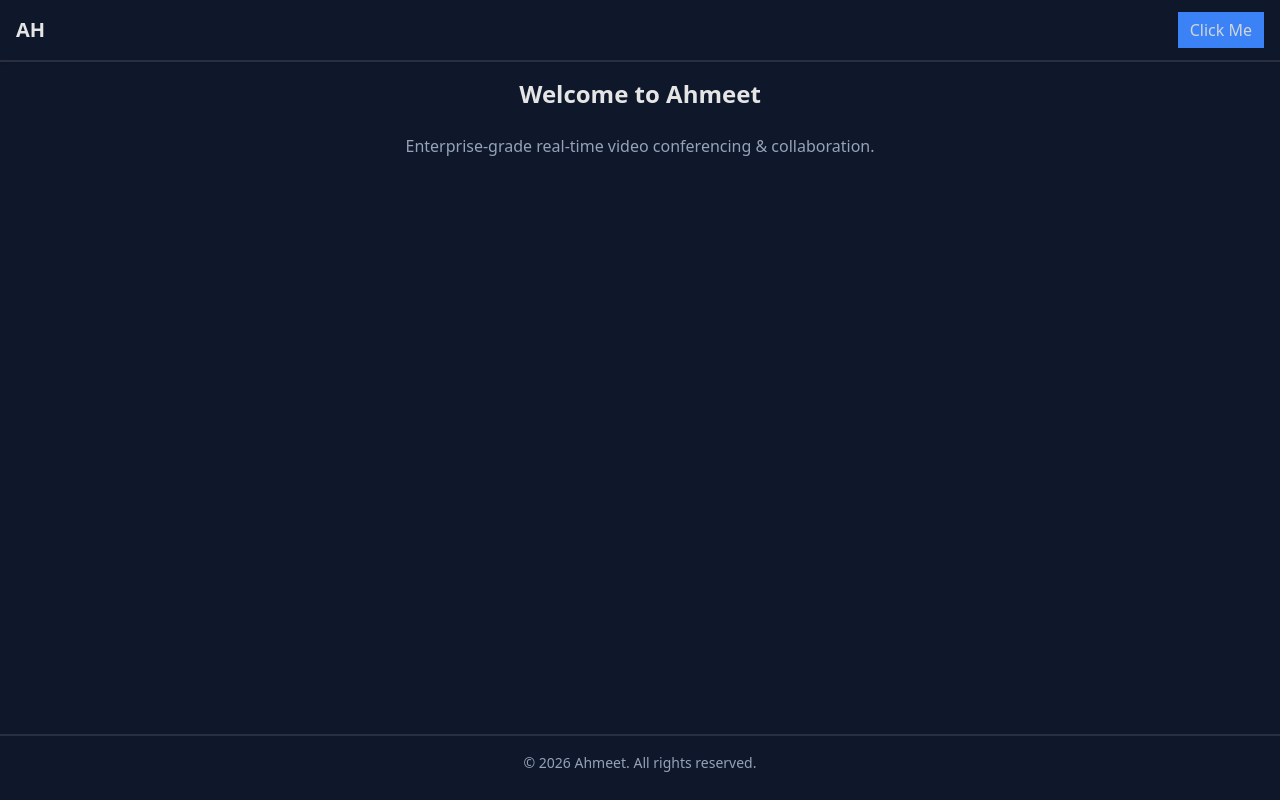
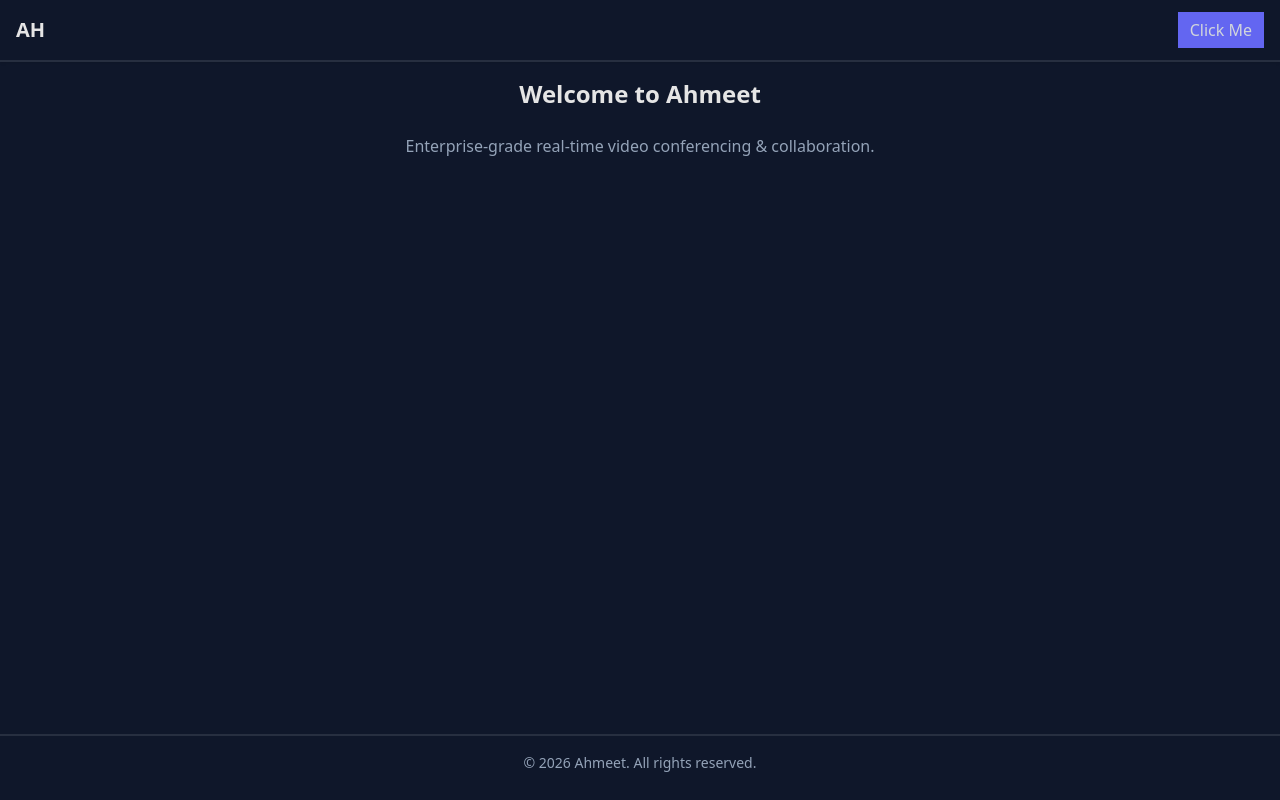
Before and after one commit to amzamulh/ahmeet, a Next.js app: page / in a window 1280 px wide. Built offline with nearby package versions, Linux system fonts and the light colour scheme.

Commit message:
css: update theme colors

```diff
--- a/src/styles/themes/dark.css
+++ b/src/styles/themes/dark.css
@@ -4,16 +4,18 @@
   --color-muted: #94a3b8;
   --color-border: rgba(255, 255, 255, 0.1);
 
-  --color-heading: #181818;
+  --color-heading: #e5e5e5;
   --color-hover: #252525;
 
-  --color-primary: #3b82f6;
-  --color-secondary: #6366f1;
-  --color-success: #187038;
+  --color-primary: #6366f1;
+  --color-secondary: #3b82f6;
+  --color-success: #30b060;
   --color-warning: #d0a420;
   --color-danger: #a43020;
   --color-info: #30a0b4;
   --color-disable: #bdbdbd;
 
   --color-sidebar: #0b1120;
+
+  --color-bg-input: rgba(255, 255, 255, 0.05);
 }
--- a/src/styles/themes/light.css
+++ b/src/styles/themes/light.css
@@ -4,11 +4,11 @@
   --color-muted: #475569;
   --color-border: #e2e8f0;
 
-  --color-heading: #e5e5e5;
+  --color-heading: #181818;
   --color-hover: #fafafa;
 
-  --color-primary: #3b82f6;
-  --color-secondary: #6366f1;
+  --color-primary: #6366f1;
+  --color-secondary: #3b82f6;
   --color-success: #30b060;
   --color-warning: #fbc02d;
   --color-danger: #cc3828;
@@ -16,4 +16,6 @@
   --color-disable: #7b7c7e;
 
   --color-sidebar: #fbfbfb;
+
+  --color-bg-input: #f8fafc;
 }
```
